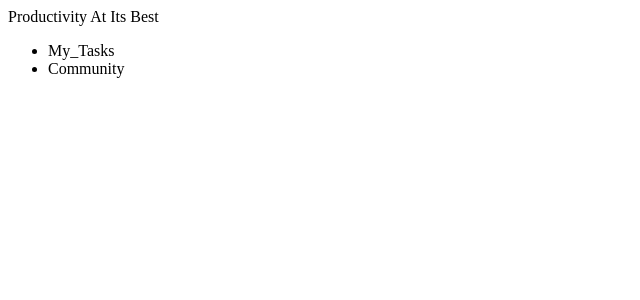
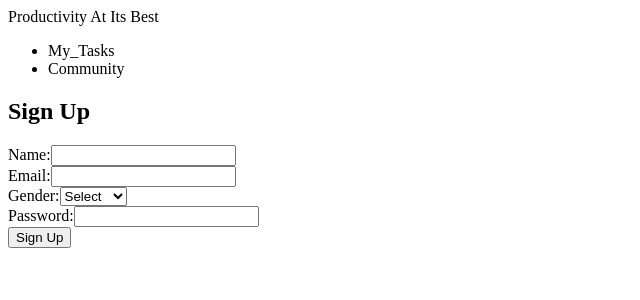
Before and after one commit to karugo-murage/Daily-planner, a React (Create React App) app: page / in a window 1280 px wide. Shown: the top 300 px of the page, without its empty margins (0-640 px from the left). Built offline with nearby package versions, Linux system fonts and the light colour scheme.

Commit message:
add sign in html and logic

```diff
--- a/src/App.js
+++ b/src/App.js
@@ -1,10 +1,12 @@
 import Home  from './components/Home';
+import Signup from './components/Signup';
 // import './assets/App.css';
 
 function App() {
   return(
     <>
       <Home/>
+      <Signup/>
     </>
   )
 
--- a/src/components/Home.js
+++ b/src/components/Home.js
@@ -1,4 +1,4 @@
-import { useState } from "react";
+import React, { useState } from "react";
 
 function Home(){
 
--- /dev/null
+++ b/src/components/Signup.js
@@ -0,0 +1,100 @@
+import React, { useState } from 'react';
+
+function Signup() {
+  // State to store user input
+  const [formData, setFormData] = useState({
+    name: '',
+    email: '',
+    gender: '',
+    password: '',
+  });
+
+  // State to store form submission status
+  const [submitted, setSubmitted] = useState(false);
+
+  // Handle input change
+  const handleInputChange = (e) => {
+    const { name, value } = e.target;
+    setFormData({
+      ...formData,
+      [name]: value,
+    });
+  };
+
+  // Handle form submission
+  const handleSubmit = (e) => {
+    e.preventDefault(); // Prevent page reload
+    console.log(formData); // Log the form data for now
+    setSubmitted(true); // Mark the form as submitted
+  };
+
+  return (
+    <div className="signup-form-container">
+      <h2>Sign Up</h2>
+      <form onSubmit={handleSubmit}>
+        <div>
+          <label htmlFor="name">Name:</label>
+          <input
+            type="text"
+            id="name"
+            name="name"
+            value={formData.name}
+            onChange={handleInputChange}
+            required
+          />
+        </div>
+
+        <div>
+          <label htmlFor="email">Email:</label>
+          <input
+            type="email"
+            id="email"
+            name="email"
+            value={formData.email}
+            onChange={handleInputChange}
+            required
+          />
+        </div>
+
+        <div>
+          <label htmlFor="gender">Gender:</label>
+          <select
+            id="gender"
+            name="gender"
+            value={formData.gender}
+            onChange={handleInputChange}
+            required
+          >
+            <option value="">Select</option>
+            <option value="male">Male</option>
+            <option value="female">Female</option>
+            <option value="other">Other</option>
+          </select>
+        </div>
+
+        <div>
+          <label htmlFor="password">Password:</label>
+          <input
+            type="password"
+            id="password"
+            name="password"
+            value={formData.password}
+            onChange={handleInputChange}
+            required
+          />
+        </div>
+
+        <button type="submit">Sign Up</button>
+      </form>
+
+      {submitted && (
+        <div className="success-message">
+          <h3>Form Submitted Successfully!</h3>
+          <p>Thank you, {formData.name}. You have signed up with the email {formData.email}.</p>
+        </div>
+      )}
+    </div>
+  );
+}
+
+export default Signup;
```
Also changed, not shown: src/Signup.js (deleted).
